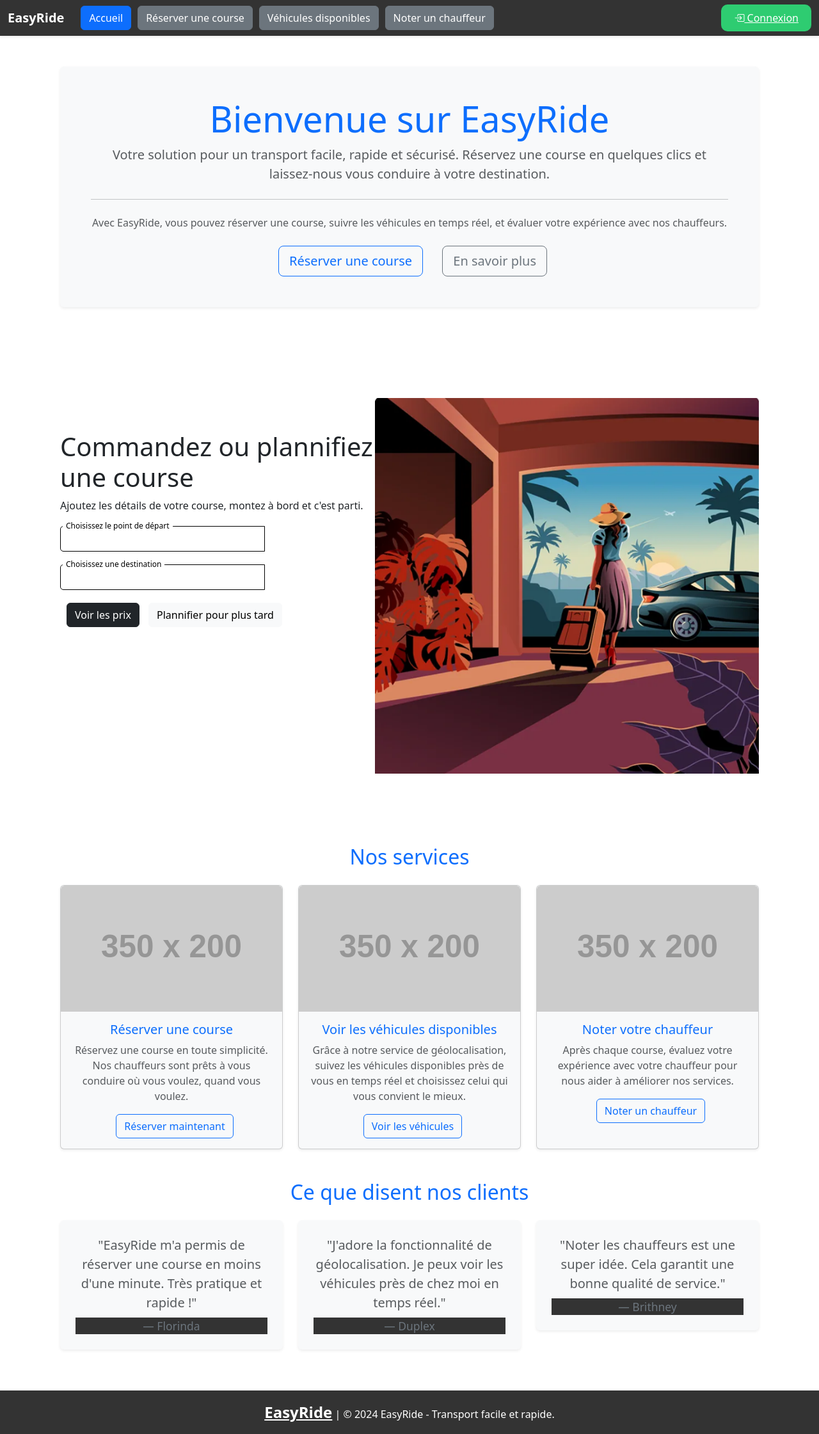
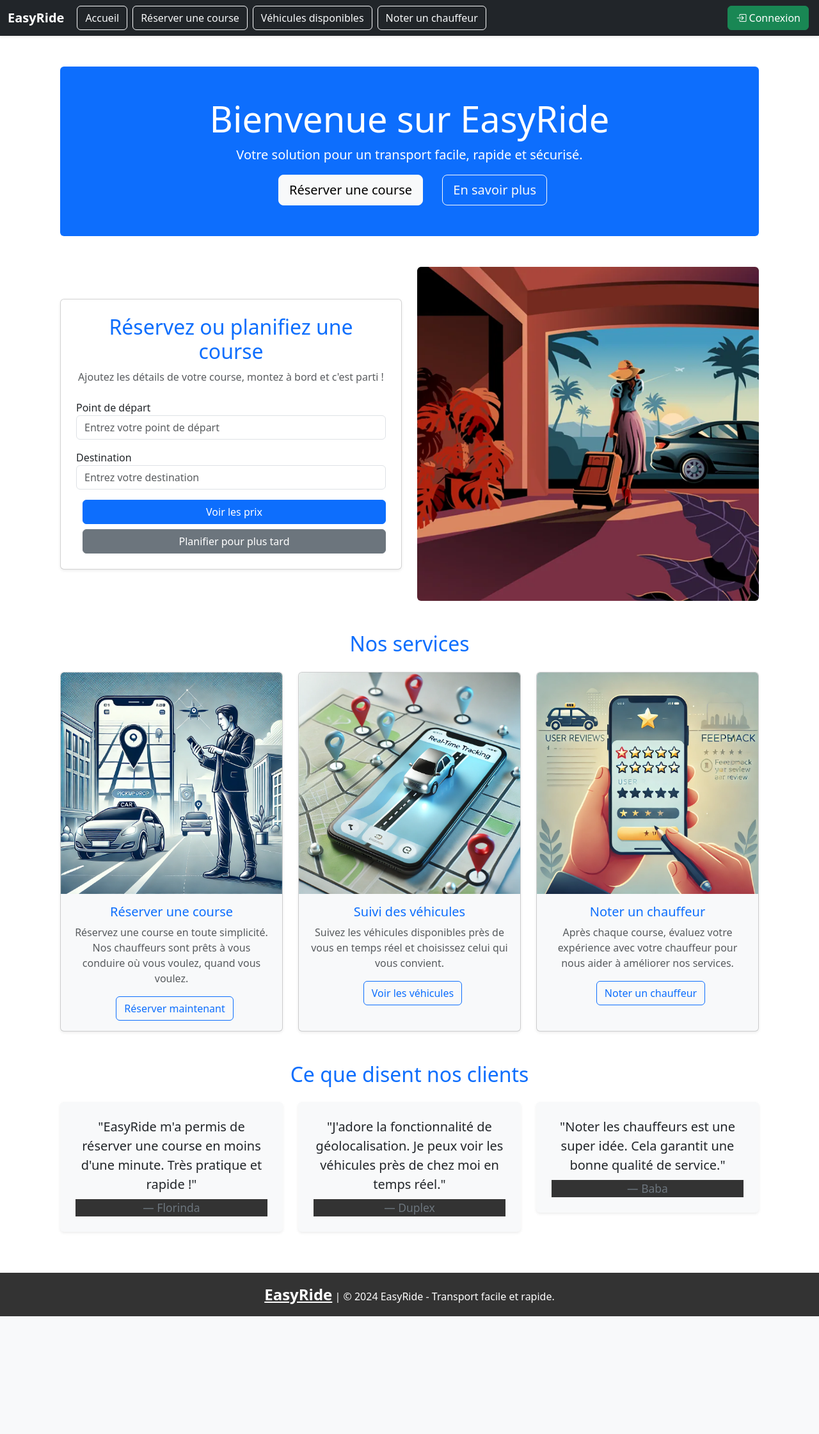
Before and after one commit to lucduplex/projetRCW, a Django app: page / in a window 1280 px wide. Shown: the whole page at 64% size. After the commit the page ends 2057 px from the top, so only its background shows below. Run offline with Django 5.2, Linux system fonts and the light colour scheme; some libraries are stand-ins or nearby versions.

Commit message:
update sprint1

```diff
--- a/easyride/easyride/settings.py
+++ b/easyride/easyride/settings.py
@@ -110,7 +110,7 @@ USE_TZ = True
 # Static files (CSS, JavaScript, Images)
 # https://docs.djangoproject.com/en/5.1/howto/static-files/
 
-STATIC_URL = '/static/'
+STATIC_URL = 'app/static/'
 STATICFILES_DIRS = [BASE_DIR / 'static/']  # Fixed the path for static files
 
 MEDIA_URL = '/media/'
--- a/easyride/static/css/styles.css
+++ b/easyride/static/css/styles.css
@@ -60,40 +60,6 @@ body {
     background-color: #666;
     color: #fff;
 }
-
-/* Bouton déconnexion */
-.btn-deconnexion {
-    background-color: #ff4757;
-    color: #fff;
-    border-color: #ff4757;
-    transition: all 0.3s ease-in-out;
-    border-radius: 10px;
-    padding: 10px 20px;
-}
-
-
-.btn-deconnexion:hover {
-    background-color: #e84118;
-    border-color: #e84118;
-    transform: scale(1.05);
-}
-
-/* Bouton connexion */
-.btn-connexion {
-    background-color: #2ecc71;
-    color: #fff;
-    border-color: #2ecc71;
-    transition: all 0.3s ease-in-out;
-    border-radius: 10px;
-    padding: 10px 20px;
-}
-
-.btn-connexion:hover {
-    background-color: #27ae60;
-    border-color: #27ae60;
-    transform: scale(1.05);
-}
-
 /* Footer */
 footer {
     background-color: #333;
@@ -202,9 +168,3 @@ footer a {
       float: right;
       width: 600px;
   }
-
-/* .scrollable-form {
-    max-height: 90vh;
-    overflow-y: auto;
-    padding-right: 15px;
-} */
--- a/easyride/templates/base.html
+++ b/easyride/templates/base.html
@@ -12,47 +12,45 @@
 <body>
 
     <!-- Navbar -->
-    <nav class="navbar navbar-expand-lg navbar-dark shadow-sm sticky-top">
+    <nav class="navbar navbar-expand-lg navbar-dark bg-dark shadow-sm sticky-top">
         <div class="container-fluid">
             <a class="navbar-brand" href="/">EasyRide</a>
             <button class="navbar-toggler" type="button" data-bs-toggle="collapse" data-bs-target="#navbarNav" aria-controls="navbarNav" aria-expanded="false" aria-label="Toggle navigation">
                 <span class="navbar-toggler-icon"></span>
             </button>
             <div class="collapse navbar-collapse" id="navbarNav">
+                <!-- Left side of the navbar -->
                 <ul class="navbar-nav me-auto">
                     <li class="nav-item">
-                        <a class="btn btn-primary" href="/">Accueil</a>
+                        <a class="btn btn-outline-light mx-1" href="/">Accueil</a>
                     </li>
                     <li class="nav-item">
-                        <a class="btn btn-secondary" href="/booking/">Réserver une course</a>
+                        <a class="btn btn-outline-light mx-1" href="/booking/">Réserver une course</a>
                     </li>
                     <li class="nav-item">
-                        <a class="btn btn-secondary" href="/vehicles/">Véhicules disponibles</a>
+                        <a class="btn btn-outline-light mx-1" href="/vehicles/">Véhicules disponibles</a>
                     </li>
                     <li class="nav-item">
-                        <a class="btn btn-secondary" href="/rate-driver/">Noter un chauffeur</a>
+                        <a class="btn btn-outline-light mx-1" href="/rate-driver/">Noter un chauffeur</a>
                     </li>
                 </ul>
 
-                {% if request.user.is_authenticated %}
-                    <button type="button" class="btn btn-primary position-relative">
-                        Profile
-                        <span class="position-absolute top-0 start-100 translate-middle p-2 bg-danger border border-light rounded-circle">
-                          <span class="visually-hidden">Profile</span>
-                        </span>
-                    </button>
-                {% endif %}
-
+                <!-- Right side of the navbar -->
                 <ul class="navbar-nav ms-auto">
                     {% if request.user.is_authenticated %}
                         <li class="nav-item">
-                            <a class=" btn-deconnexion" href="{% url 'logout' %}">
+                            <a class="btn btn-outline-light mx-1" href="/profile/">
+                                <i class="bi bi-person"></i> Profil
+                            </a>
+                        </li>
+                        <li class="nav-item">
+                            <a class="btn btn-danger mx-1" href="{% url 'logout' %}">
                                 <i class="bi bi-box-arrow-right"></i> Déconnexion
                             </a>
                         </li>
                     {% else %}
                         <li class="nav-item">
-                            <a class="btn-connexion" href="{% url 'login' %}">
+                            <a class="btn btn-success mx-1" href="{% url 'login' %}">
                                 <i class="bi bi-box-arrow-in-right"></i> Connexion
                             </a>
                         </li>
--- a/easyride/templates/home.html
+++ b/easyride/templates/home.html
@@ -1,114 +1,56 @@
-<style>
-    .split {
-      height: 99%;
-      width: 50%;
-      position: relative;
-      z-index: 1;
-      top: 0;
-      overflow-x: hidden;
-      padding-top: 50px;
-    }
+{% extends "base.html" %}
+{%load static%}
 
-    .centered {
-        float: left;
-      position: relative;
-      top: 40%;
-      left: 50%;
-      transform: translate(-50%, -50%);
-      text-align: left;
-    }
-
-    .input-group {
-        position: relative;
-        margin: 20px 0;
-    }
-
-    .input-group label {
-        position: absolute;
-        top: 50%;
-        left: 5px;
-        transform: translateY(-50%);
-        font-size: 16px;
-        color: black;
-        padding: 0 5px;
-        pointer-events: none;
-    }
-
-    .input-group input {
-        width: 320px;
-        height: 40px;
-        font-size: 16px;
-        color: black;
-        padding: 0 10px;
-        background: transparent;
-        border: 1.2px solid black;
-        outline: none;
-        border-radius: 5px;
-    }
-
-    .input-group input:focus~label,
-    .input-group input:valid~label {
-        top: 0;
-        font-size: 12px;
-        background: #fff;
-    }
-
-    .img-cl {
-        margin-top: -650;
-        float: right;
-        width: 600px;
-    }
-    </style>
-
-{% extends "base.html" %}
-{% load static %}
-
-{% block title %}EasyRide - Transport facile et rapide{% endblock %}
+{% block title %}EasyRide - Transport rapide et sécurisé{% endblock %}
 
 {% block content %}
 <div class="container mt-5">
     <!-- Jumbotron -->
-    <div class="bg-light p-5 rounded shadow-sm text-center">
-        <h1 class="display-4 text-primary">Bienvenue sur EasyRide</h1>
-        <p class="lead text-muted">Votre solution pour un transport facile, rapide et sécurisé. Réservez une course en quelques clics et laissez-nous vous conduire à votre destination.</p>
-        <hr class="my-4">
-        <p class="mb-4 text-muted">Avec EasyRide, vous pouvez réserver une course, suivre les véhicules en temps réel, et évaluer votre expérience avec nos chauffeurs.</p>
-        <a class="btn btn-outline-primary btn-lg me-3" href="/booking/" role="button">Réserver une course</a>
-        <a class="btn btn-outline-secondary btn-lg" href="/about/" role="button">En savoir plus</a>
+    <div class="jumbotron text-center bg-primary text-white py-5 rounded">
+        <h1 class="display-4">Bienvenue sur EasyRide</h1>
+        <p class="lead">Votre solution pour un transport facile, rapide et sécurisé.</p>
+        <a href="/booking/" class="btn btn-light btn-lg me-3">Réserver une course</a>
+        <a href="/about/" class="btn btn-outline-light btn-lg">En savoir plus</a>
     </div>
 
-    <!-- Choisir point de départ et destination (Left Side) -->
-    <div class="split">
-        <div class="centered">
-            <h1>Commandez ou plannifiez une course</h1>
-            <p>Ajoutez les détails de votre course, montez à bord et c'est parti.</p>
+    <!-- Row with reservation form and image -->
+    <div class="row align-items-center mt-5">
+        <!-- Formulaire de réservation (Left Side) -->
+        <div class="col-md-6">
+            <div class="card shadow-sm p-4">
+                <h2 class="text-center text-primary">Réservez ou planifiez une course</h2>
+                <p class="text-muted text-center mb-4">Ajoutez les détails de votre course, montez à bord et c'est parti !</p>
 
-            <div class="input-group">
-                <input type="text">
-                <label for="depart">Choisissez le point de départ</label>
+                <form>
+                    <div class="form-group mb-3">
+                        <label for="depart">Point de départ</label>
+                        <input type="text" class="form-control" id="depart" placeholder="Entrez votre point de départ">
+                    </div>
+                    <div class="form-group mb-3">
+                        <label for="destination">Destination</label>
+                        <input type="text" class="form-control" id="destination" placeholder="Entrez votre destination">
+                    </div>
+
+                    <div class="d-grid gap-2">
+                        <button type="button" class="btn btn-primary">Voir les prix</button>
+                        <button type="button" class="btn btn-secondary">Planifier pour plus tard</button>
+                    </div>
+                </form>
             </div>
+        </div>
 
-            <div class="input-group">
-                <input type="text">
-                <label for="destination">Choisissez une destination</label>
-            </div>
-
-            <button type="button" class="btn btn-dark">Voir les prix</button>
-            <button type="button" class="btn btn-light">Plannifier pour plus tard</button>
+        <!-- Image (Right Side) -->
+        <div class="col-md-6 text-center">
+            <img src="{% static 'images/Acceuil.png' %}" class="img-fluid rounded" alt="Illustration de transport">
         </div>
-      </div>
-
-    <!-- Image (Right Side) -->
-    <div>
-        <img src="{% static 'images/Acceuil.png' %}" class="img-cl" alt="Accessibilité">
     </div>
 
-    <!-- Section Services principaux -->
+    <!-- Services principaux -->
     <div class="row mt-5 text-center">
         <h2 class="mb-4 text-primary">Nos services</h2>
         <div class="col-md-4">
-            <div class="card h-100 shadow-sm hover-zoom bg-light">
-                <img src="https://via.placeholder.com/350x200.png?text=Réserver+une+course" class="card-img-top rounded-top" alt="Réserver une course">
+            <div class="card h-100 shadow-sm bg-light">
+                <img src="{% static 'images/reservation.webp' %}" class="card-img-top" alt="Réserver une course">
                 <div class="card-body">
                     <h5 class="card-title text-primary">Réserver une course</h5>
                     <p class="card-text text-muted">Réservez une course en toute simplicité. Nos chauffeurs sont prêts à vous conduire où vous voulez, quand vous voulez.</p>
@@ -118,21 +60,21 @@
         </div>
 
         <div class="col-md-4">
-            <div class="card h-100 shadow-sm hover-zoom bg-light">
-                <img src="https://via.placeholder.com/350x200.png?text=Véhicules+disponibles" class="card-img-top rounded-top" alt="Voir les véhicules disponibles">
+            <div class="card h-100 shadow-sm bg-light">
+                <img src="{% static 'images/suivi_en_temps_reel.jpg' %}" class="card-img-top" alt="Suivi des véhicules">
                 <div class="card-body">
-                    <h5 class="card-title text-primary">Voir les véhicules disponibles</h5>
-                    <p class="card-text text-muted">Grâce à notre service de géolocalisation, suivez les véhicules disponibles près de vous en temps réel et choisissez celui qui vous convient le mieux.</p>
+                    <h5 class="card-title text-primary">Suivi des véhicules</h5>
+                    <p class="card-text text-muted">Suivez les véhicules disponibles près de vous en temps réel et choisissez celui qui vous convient.</p>
                     <a href="/vehicles/" class="btn btn-outline-primary">Voir les véhicules</a>
                 </div>
             </div>
         </div>
 
         <div class="col-md-4">
-            <div class="card h-100 shadow-sm hover-zoom bg-light">
-                <img src="https://via.placeholder.com/350x200.png?text=Noter+un+chauffeur" class="card-img-top rounded-top" alt="Noter un chauffeur">
+            <div class="card h-100 shadow-sm bg-light">
+                <img src="{% static 'images/Noter.jpg' %}" class="card-img-top" alt="Noter un chauffeur">
                 <div class="card-body">
-                    <h5 class="card-title text-primary">Noter votre chauffeur</h5>
+                    <h5 class="card-title text-primary">Noter un chauffeur</h5>
                     <p class="card-text text-muted">Après chaque course, évaluez votre expérience avec votre chauffeur pour nous aider à améliorer nos services.</p>
                     <a href="/rate-driver/" class="btn btn-outline-primary">Noter un chauffeur</a>
                 </div>
@@ -140,25 +82,25 @@
         </div>
     </div>
 
-    <!-- Section Témoignages des clients -->
+    <!-- Section Témoignages -->
     <div class="row mt-5 text-center">
         <h2 class="mb-4 text-primary">Ce que disent nos clients</h2>
         <div class="col-md-4">
             <blockquote class="blockquote bg-light p-4 rounded shadow-sm">
-                <p class="mb-4 text-muted">"EasyRide m'a permis de réserver une course en moins d'une minute. Très pratique et rapide !"</p>
+                <p class="mb-4">"EasyRide m'a permis de réserver une course en moins d'une minute. Très pratique et rapide !"</p>
                 <footer class="blockquote-footer">Florinda</footer>
             </blockquote>
         </div>
         <div class="col-md-4">
             <blockquote class="blockquote bg-light p-4 rounded shadow-sm">
-                <p class="mb-4 text-muted">"J'adore la fonctionnalité de géolocalisation. Je peux voir les véhicules près de chez moi en temps réel."</p>
+                <p class="mb-4">"J'adore la fonctionnalité de géolocalisation. Je peux voir les véhicules près de chez moi en temps réel."</p>
                 <footer class="blockquote-footer">Duplex</footer>
             </blockquote>
         </div>
         <div class="col-md-4">
             <blockquote class="blockquote bg-light p-4 rounded shadow-sm">
-                <p class="mb-4 text-muted">"Noter les chauffeurs est une super idée. Cela garantit une bonne qualité de service."</p>
-                <footer class="blockquote-footer">Brithney</footer>
+                <p class="mb-4">"Noter les chauffeurs est une super idée. Cela garantit une bonne qualité de service."</p>
+                <footer class="blockquote-footer">Baba</footer>
             </blockquote>
         </div>
     </div>
```
Also changed, not shown: easyride/static/images/reservation.webp (added), easyride/static/images/reserve.jpeg (added), easyride/static/images/reserver.webp (added), easyride/static/images/taxi_disponible.jpeg (added). Lines whose indentation alone changed are shown as unchanged.
